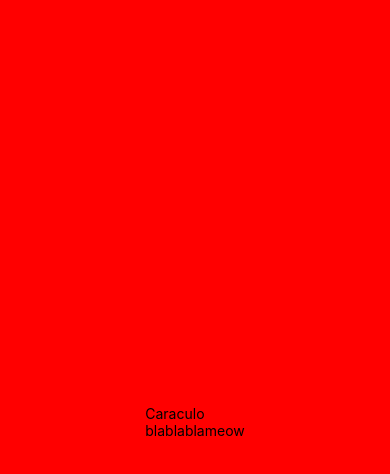
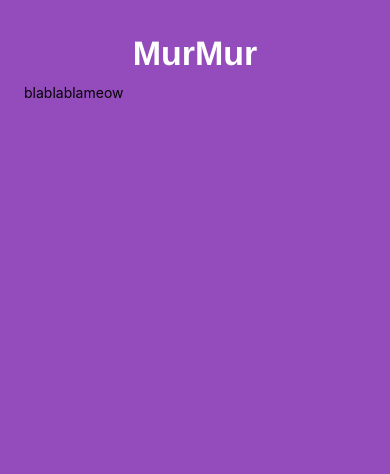
Before and after one commit to jonnaks/murmur, a React Native app: screen / in a window 390 px wide. Shown: the top 474 px of the page. Built offline with nearby package versions, Linux system fonts and the light colour scheme.

Commit message:
apply styles

```diff
--- a/App.js
+++ b/App.js
@@ -16,8 +16,10 @@ export default class App extends React.Component {
 const styles = StyleSheet.create({
   container: {
     flex: 1,
-    backgroundColor: '#FF0000',
-    alignItems: 'center',
-    justifyContent: 'center',
-  },
+    flexDirection: 'column',
+    alignItems: 'stretch',
+    backgroundColor: '#944bbb',
+    paddingHorizontal: 24,
+    paddingVertical: 34
+  }
 });
--- a/components/camera.js
+++ b/components/camera.js
@@ -5,7 +5,7 @@ import { StyleSheet, Text, View } from 'react-native';
 export default class Camera extends React.Component {
   render() {
     return (
-      <View><Text>Caraculo </Text></View>
+      <View></View>
     );
   }
 }
--- a/components/main.js
+++ b/components/main.js
@@ -8,9 +8,21 @@ export default class Main extends React.Component {
   render() {
     return (
       <View>
+        <Text style={styles.heading}>MurMur</Text>
         <Camera />
         <Functionality />
       </View>
     );
   }
 }
+
+const styles = StyleSheet.create({
+  heading: {
+    fontFamily: "Helvetica",
+    fontSize: 34,
+    color: "#ffff",
+    height: 50,
+    textAlign: 'center',
+    fontWeight: 'bold'
+  }
+});
```
